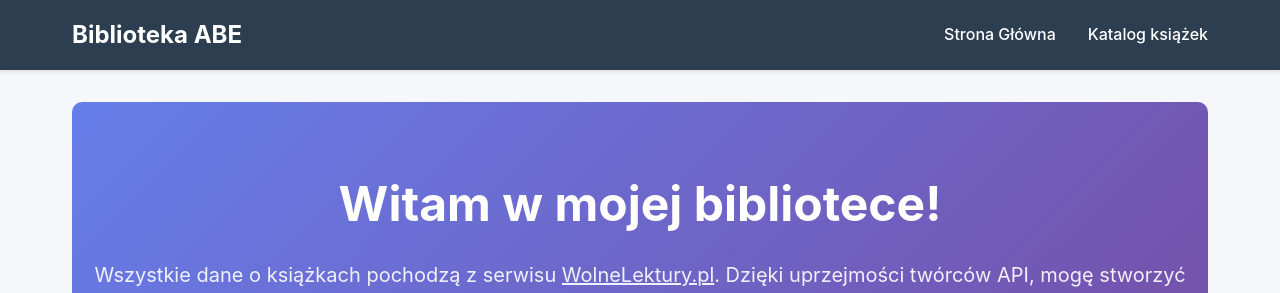
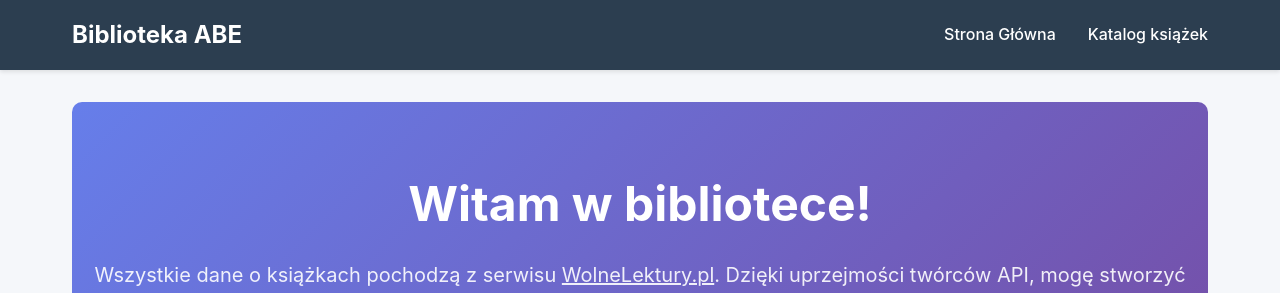
Before and after one commit to adambeksa/katalog-ksiazek-react, a React (Vite) app: page / in a window 1280 px wide. Shown: the top 293 px of the page. Built offline with nearby package versions, Linux system fonts and the light colour scheme; no server answers.

Commit message:
feat: changed mainbanner heading

```diff
--- a/src/modules/banner/presentation/components/MainBanner/MainBanner.tsx
+++ b/src/modules/banner/presentation/components/MainBanner/MainBanner.tsx
@@ -5,7 +5,7 @@ import "./MainBanner.scss";
 function MainBanner() {
   return (
     <section className="banner">
-      <h1 className="banner__title">Witam w mojej bibliotece!</h1>
+      <h1 className="banner__title">Witam w bibliotece!</h1>
       <p className="banner__text">
         Wszystkie dane o książkach pochodzą z serwisu{" "}
         <a href="https://wolnelektury.pl/" className="banner__link">
```
